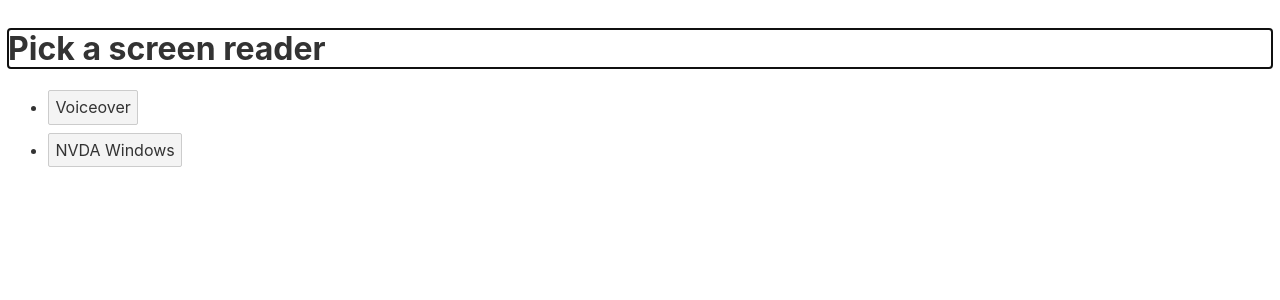
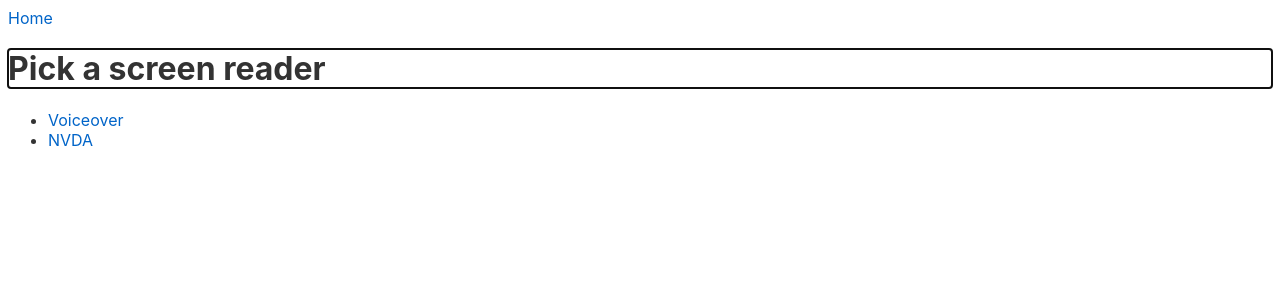
Before and after one commit to 1a2a3a4a/learn-screen-reader, a Svelte app: page / in a window 1280 px wide. Shown: the top 300 px of the page. Built offline with nearby package versions, Linux system fonts and the light colour scheme.

Commit message:
Homepage working

```diff
--- a/src/Heading.svelte
+++ b/src/Heading.svelte
@@ -1,10 +1,13 @@
 <script>
-  // your script goes here
+  import { Router, Link } from "svelte-navigator";
 </script>
+
+<div>
+<Router primary={false}>
+  <Link to="/">Home</Link>
+</Router>
+</div>
 
 <style>
   /* your styles go here */
 </style>
-
-<div>
-</div>
--- a/src/steps/Start.svelte
+++ b/src/steps/Start.svelte
@@ -1,17 +1,5 @@
 <script lang="ts">
-  import { next } from '../stores/stepStore';
-  import { setNVDA, setVoiceover } from '../stores/screenReaderStore';
-
-  function onVoiceover(): void {
-    setVoiceover();
-    next();
-  }
-
-  function onNVDA(): void {
-    setNVDA();
-    next();
-  }
-
+  import { Router, Link } from "svelte-navigator";
 </script>
 
 <style>
@@ -21,7 +9,7 @@
 <div>
   <h1>Pick a screen reader</h1>
   <ul>
-    <li><button on:click={onVoiceover}>Voiceover</button></li>
-    <li><button on:click={onNVDA}>NVDA Windows</button></li>
+    <li><Link to="start/Voiceover">Voiceover</Link></li>
+    <li><Link  to="start/NVDA">NVDA</Link></li>
   </ul>
 </div>
```
